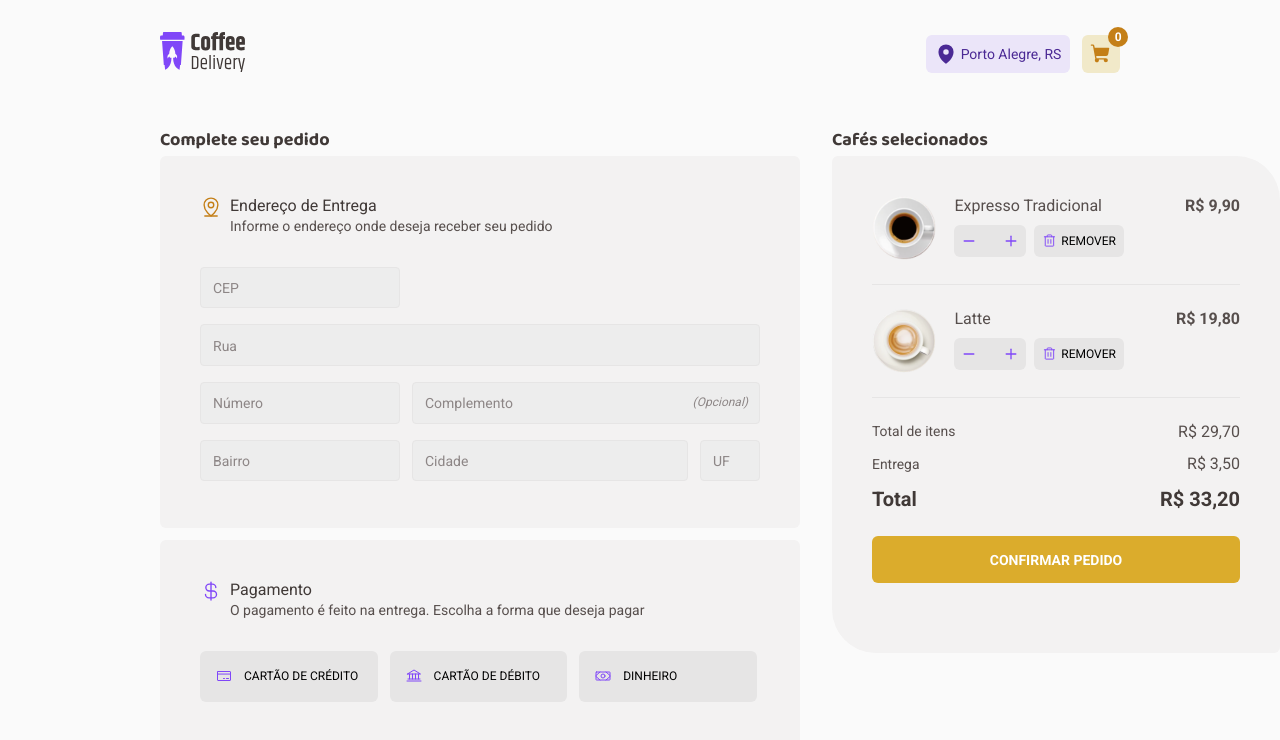
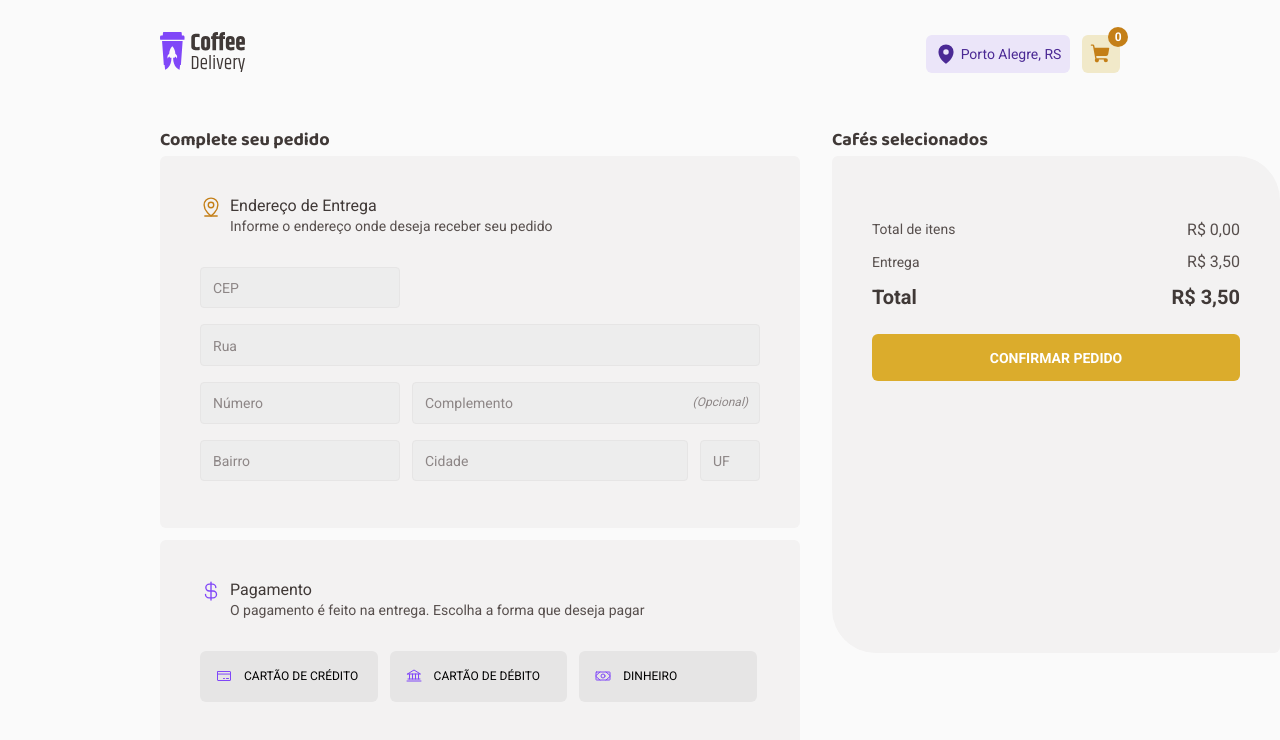
Before and after one commit to ArliMachado/coffee-delivery, a React (Vite) app: page /checkout in a window 1280 px wide. Shown: the top 740 px of the page. Built offline with nearby package versions, Linux system fonts and the light colour scheme.

Commit message:
Exibindo os valores dos produtos no checkout

```diff
--- a/src/contexts/CheckoutContext.tsx
+++ b/src/contexts/CheckoutContext.tsx
@@ -1,11 +1,17 @@
 import { createContext, ReactNode, useMemo, useReducer } from 'react'
-import { addItemToCartAction } from '../reducers/checkout/actions'
+import {
+  addItemToCartAction,
+  increaseQuantityItemInCartAction,
+  decreaseQuantityItemInCartAction,
+} from '../reducers/checkout/actions'
 import { checkoutReducer, ICoffeProps } from '../reducers/checkout/reducers'
 
 interface ICheckoutContextProps {
   coffees: ICoffeProps[]
   totalItensCheckout: number
   addToCart: (coffee: ICoffeProps) => void
+  increaseItemQuantityInCart: (id: number) => void
+  decreaseItemQuantityInCart: (id: number) => void
 }
 
 interface ICheckoutContextProviderProps {
@@ -33,6 +39,13 @@ export function CheckoutcontextProvider({
   function addToCart(data: ICoffeProps) {
     dispatch(addItemToCartAction(data))
   }
+  function increaseItemQuantityInCart(id: number) {
+    dispatch(increaseQuantityItemInCartAction(id))
+  }
+
+  function decreaseItemQuantityInCart(id: number) {
+    dispatch(decreaseQuantityItemInCartAction(id))
+  }
 
   return (
     <CheckoutContext.Provider
@@ -40,6 +53,8 @@ export function CheckoutcontextProvider({
         coffees,
         totalItensCheckout,
         addToCart,
+        increaseItemQuantityInCart,
+        decreaseItemQuantityInCart,
       }}
     >
       {children}
--- a/src/data/coffees.json
+++ b/src/data/coffees.json
@@ -7,7 +7,7 @@
     ],
     "title": "Expresso Tradicional",
     "description": "O tradicional café feito com água quente e grãos moídos",
-    "price": "9.9",
+    "price": 4.50,
     "quantity": 1
   },
   {
@@ -18,7 +18,7 @@
     ],
     "title": "Expresso Americano",
     "description": "Expresso diluído, menos intenso que o tradicional",
-    "price": "9.9",
+    "price": 6.20,
     "quantity": 1
   },
   {
@@ -29,7 +29,7 @@
     ],
     "title": "Expresso Cremoso",
     "description": "Café expresso tradicional com espuma cremosa",
-    "price": "9.9",
+    "price": 7.80,
     "quantity": 1
   },
   {
@@ -41,7 +41,7 @@
     ],
     "title": "Expresso Gelado",
     "description": "Bebida preparada com café expresso e cubos de gelo",
-    "price": "9.9",
+    "price": 9.9,
     "quantity": 1
   },
   {
@@ -53,7 +53,7 @@
     ],
     "title": "Café com Leite",
     "description": "Meio a meio de expresso tradicional com leite vaporizado",
-    "price": "9.9",
+    "price": 9.99,
     "quantity": 1
   },
   {
@@ -65,7 +65,7 @@
     ],
     "title": "Latte",
     "description": "Uma dose de café expresso com o dobro de leite e espuma cremosa",
-    "price": "9.9",
+    "price": 10.50,
     "quantity": 1
   },
   {
@@ -77,7 +77,7 @@
     ],
     "title": "Capuccino",
     "description": "Bebida com canela feita de doses iguais de café, leite e espuma",
-    "price": "9.9",
+    "price": 10.5,
     "quantity": 1
   },
   {
@@ -89,7 +89,7 @@
     ],
     "title": "Macchiato",
     "description": "Café expresso misturado com um pouco de leite quente e espuma",
-    "price": "9.9",
+    "price": 12.30,
     "quantity": 1
   },
   {
@@ -101,7 +101,7 @@
     ],
     "title": "Mocaccino",
     "description": "Café expresso com calda de chocolate, pouco leite e espuma",
-    "price": "9.9",
+    "price": 14.50,
     "quantity": 1
   },
   {
@@ -113,7 +113,7 @@
     ],
     "title": "Chocolate Quente",
     "description": "Bebida feita com chocolate dissolvido no leite quente e café",
-    "price": "9.9",
+    "price": 6.50,
     "quantity": 1
   },
   {
@@ -126,7 +126,7 @@
     ],
     "title": "Cubano",
     "description": "Drink gelado de café expresso com rum, creme de leite e hortelã",
-    "price": "9.9",
+    "price": 15.30,
     "quantity": 1
   },
   {
@@ -137,7 +137,7 @@
     ],
     "title": "Havaiano",
     "description": "Bebida adocicada preparada com café e leite de coco",
-    "price": "9.9",
+    "price": 18.0,
     "quantity": 1
   },
   {
@@ -148,7 +148,7 @@
     ],
     "title": "Árabe",
     "description": "Bebida preparada com grãos de café árabe e especiarias",
-    "price": "9.9",
+    "price": 19.0,
     "quantity": 1
   },
   {
@@ -160,7 +160,7 @@
     ],
     "title": "Irlandês",
     "description": "Bebida a base de café, uísque irlandês, açúcar e chantilly",
-    "price": "9.9",
+    "price": 19.0,
     "quantity": 1
   }
 ]
--- a/src/pages/Checkout/components/CoffeeItemSummary/index.tsx
+++ b/src/pages/Checkout/components/CoffeeItemSummary/index.tsx
@@ -1,30 +1,55 @@
 import { Trash } from 'phosphor-react'
+import { useMemo } from 'react'
 import { QuantityButtons } from '../../../../components/QuantityButtons'
+import formatValue from '../../../../utils/formatValue'
 import * as S from './styles'
 
-interface ICoffeeItemSummary {
+interface ICoffeeSummary {
   image: string
   title: string
   quantity: number
-  price: string
+  price: number
+}
+interface ICoffeeItemSummary {
+  coffee: ICoffeeSummary
+  onAddQuantity: () => void
+  onReduceQuantity: () => void
 }
 
 export function CoffeeItemSummary({
-  image,
-  title,
-  quantity,
-  price,
+  coffee,
+  onAddQuantity,
+  onReduceQuantity,
 }: ICoffeeItemSummary) {
+  const { image, title, price, quantity } = coffee
+
+  function handleAddQuantity() {
+    onAddQuantity()
+  }
+
+  function handleReduceQuantity() {
+    onReduceQuantity()
+  }
+
+  const itemPriceFormatted = useMemo(() => {
+    return formatValue(price)
+  }, [price])
+
   return (
     <S.Container>
       <img src={image} alt="" />
       <S.ProductContent>
         <S.ProductInfo>
           <p>{title}</p>
-          <S.Priceinfo>{price}</S.Priceinfo>
+          <S.Priceinfo>{itemPriceFormatted}</S.Priceinfo>
         </S.ProductInfo>
         <S.ButtonsContent>
-          <QuantityButtons size="small" />
+          <QuantityButtons
+            onAddQuantity={handleAddQuantity}
+            onReduceQuantity={handleReduceQuantity}
+            quantity={quantity}
+            size="small"
+          />
           <S.RemoveButton>
             <Trash size={16} />
             REMOVER
--- a/src/pages/Checkout/index.tsx
+++ b/src/pages/Checkout/index.tsx
@@ -5,20 +5,65 @@ import {
   MapPinLine,
   Money,
 } from 'phosphor-react'
-import { useState } from 'react'
+import { useContext, useMemo, useState } from 'react'
 import { NewFormAddress } from './components/NewFormAddress'
 import * as S from './styles'
 
-import expressoImg from '../../assets/coffees/Expresso.svg'
-import latteImg from '../../assets/coffees/Latte.svg'
+import { CheckoutContext } from '../../contexts/CheckoutContext'
 import { CoffeeItemSummary } from './components/CoffeeItemSummary'
+import { ICoffeProps } from '../../reducers/checkout/reducers'
+import formatValue from '../../utils/formatValue'
+
+interface IBalance {
+  totalItens: number
+  totalCheckout: number
+}
 
 export function Checkout() {
+  const freightPrice = 3.5
+  const freightPriceFormatted = useMemo(() => {
+    return formatValue(freightPrice)
+  }, [])
+
   const [paymentType, setPaymentType] = useState('')
+  const { coffees, increaseItemQuantityInCart, decreaseItemQuantityInCart } =
+    useContext(CheckoutContext)
 
   function handleSelectPaymentType(type: string) {
     setPaymentType(type)
   }
+
+  function handleAddQuantityItem(id: number) {
+    increaseItemQuantityInCart(id)
+  }
+
+  function handleReduceQuantityItem(id: number) {
+    decreaseItemQuantityInCart(id)
+  }
+
+  const { totalItens, totalCheckout } = useMemo(() => {
+    const { totalItens }: IBalance = coffees.reduce(
+      (accumulator: IBalance, coffee: ICoffeProps) => {
+        accumulator.totalItens += coffee.price * coffee.quantity
+
+        return accumulator
+      },
+      {
+        totalItens: 0,
+        totalCheckout: 0,
+      },
+    )
+
+    const totalItensFormatted = formatValue(+totalItens.toFixed(2))
+    const totalCheckoutFormatted = formatValue(
+      +(totalItens + freightPrice).toFixed(2),
+    )
+
+    return {
+      totalItens: totalItensFormatted,
+      totalCheckout: totalCheckoutFormatted,
+    }
+  }, [coffees])
 
   return (
     <S.CheckoutContainer>
@@ -86,32 +131,28 @@ export function Checkout() {
 
         <S.SumaryContent>
           <S.CoffeList>
-            <CoffeeItemSummary
-              image={expressoImg}
-              title="Expresso Tradicional"
-              price="R$ 9,90"
-              quantity={1}
-            />
-            <CoffeeItemSummary
-              image={latteImg}
-              title="Latte"
-              price="R$ 19,80"
-              quantity={1}
-            />
+            {coffees.map((coffee) => (
+              <CoffeeItemSummary
+                key={coffee.id}
+                coffee={coffee}
+                onAddQuantity={() => handleAddQuantityItem(coffee.id)}
+                onReduceQuantity={() => handleReduceQuantityItem(coffee.id)}
+              />
+            ))}
           </S.CoffeList>
 
           <S.SummaryInfo>
             <S.SummaryValue>
               <p>Total de itens</p>
-              <p>R$ 29,70</p>
+              <p>{totalItens}</p>
             </S.SummaryValue>
             <S.SummaryValue>
               <p>Entrega</p>
-              <p>R$ 3,50</p>
+              <p>{freightPriceFormatted}</p>
             </S.SummaryValue>
             <S.TotalValue>
               <p>Total</p>
-              <p>R$ 33,20</p>
+              <p>{totalCheckout}</p>
             </S.TotalValue>
           </S.SummaryInfo>
 
--- a/src/pages/Checkout/styles.ts
+++ b/src/pages/Checkout/styles.ts
@@ -129,7 +129,7 @@ export const CheckoutSumaryContainer = styled.div`
 `
 export const SumaryContent = styled.div`
   width: 28rem;
-  height: 31.1rem;
+  min-height: 31.1rem;
   padding: 2.5rem;
 
   background: ${({ theme }) => theme['base-card']};
--- a/src/pages/Home/components/CoffeeItem/index.tsx
+++ b/src/pages/Home/components/CoffeeItem/index.tsx
@@ -1,6 +1,8 @@
 import { ShoppingCartSimple } from 'phosphor-react'
+import { useMemo } from 'react'
 import { QuantityButtons } from '../../../../components/QuantityButtons'
 import { ICoffeProps } from '../../../../reducers/checkout/reducers'
+import formatValue from '../../../../utils/formatValue'
 import * as S from './styles'
 
 interface ICoffeItemProps {
@@ -16,6 +18,8 @@ export function CoffeeItem({
   onReduceQuantity,
   onAddToCart,
 }: ICoffeItemProps) {
+  const { image, tags, title, description, price, quantity } = coffee
+
   function handleAddQuantity() {
     onAddQuantity()
   }
@@ -27,27 +31,31 @@ export function CoffeeItem({
     onAddToCart(coffee)
   }
 
+  const itemPriceFormatted = useMemo(() => {
+    return formatValue(price)
+  }, [price])
+
   return (
     <S.CoffeeContainer>
-      <img src={coffee.image} alt="" />
+      <img src={image} alt="" />
       <ul>
-        {coffee.tags.map((tag) => (
+        {tags.map((tag) => (
           <li key={tag}>{tag}</li>
         ))}
       </ul>
-      <strong>{coffee.title}</strong>
-      <p>{coffee.description}</p>
+      <strong>{title}</strong>
+      <p>{description}</p>
       <S.CartContent>
         <span>
           R$
-          <strong>{coffee.price}</strong>
+          <strong>{price}</strong>
         </span>
         <S.CartButtons>
           <QuantityButtons
             onAddQuantity={handleAddQuantity}
             onReduceQuantity={handleReduceQuantity}
             size="medium"
-            quantity={coffee.quantity}
+            quantity={quantity}
           />
 
           <S.CartButton onClick={() => handleAddToCart(coffee)}>
--- a/src/reducers/checkout/reducers.ts
+++ b/src/reducers/checkout/reducers.ts
@@ -7,7 +7,7 @@ export interface ICoffeProps {
   tags: string[]
   title: string
   description: string
-  price: string
+  price: number
   quantity: number
 }
 
@@ -47,7 +47,7 @@ export function checkoutReducer(state: ICheckoutStateProps, action: any) {
 
       return produce(state, (draft) => {
         const hasMinimumQuantity =
-          draft.coffees[currentCoffeeIndex].quantity < 0
+          draft.coffees[currentCoffeeIndex].quantity > 1
 
         if (hasMinimumQuantity) {
           draft.coffees[currentCoffeeIndex].quantity -= 1
--- /dev/null
+++ b/src/utils/formatValue.ts
@@ -0,0 +1,6 @@
+const formatValue = (value: number): string =>
+  Intl.NumberFormat('pt-BR', {
+    style: 'currency',
+    currency: 'BRL',
+  }).format(value)
+export default formatValue
```
Also changed, not shown: src/pages/Home/index.tsx (+0 -9 lines).
